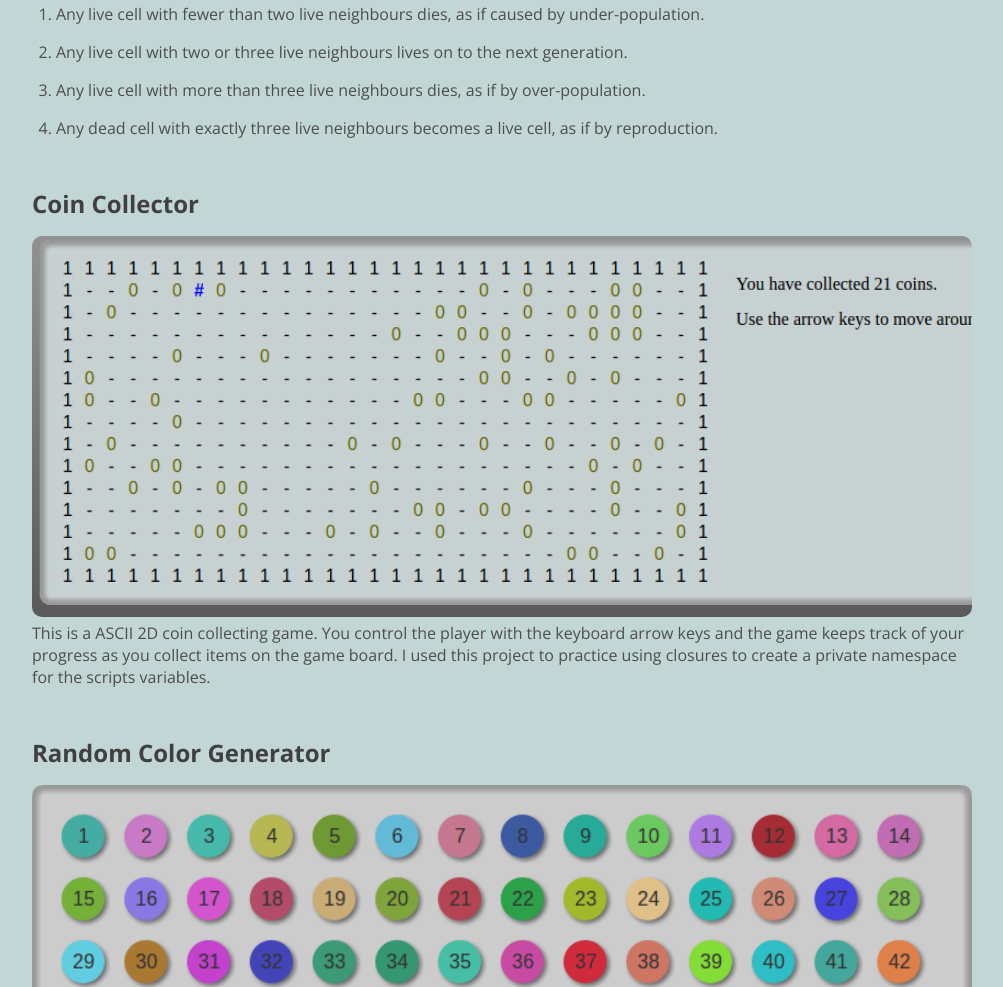
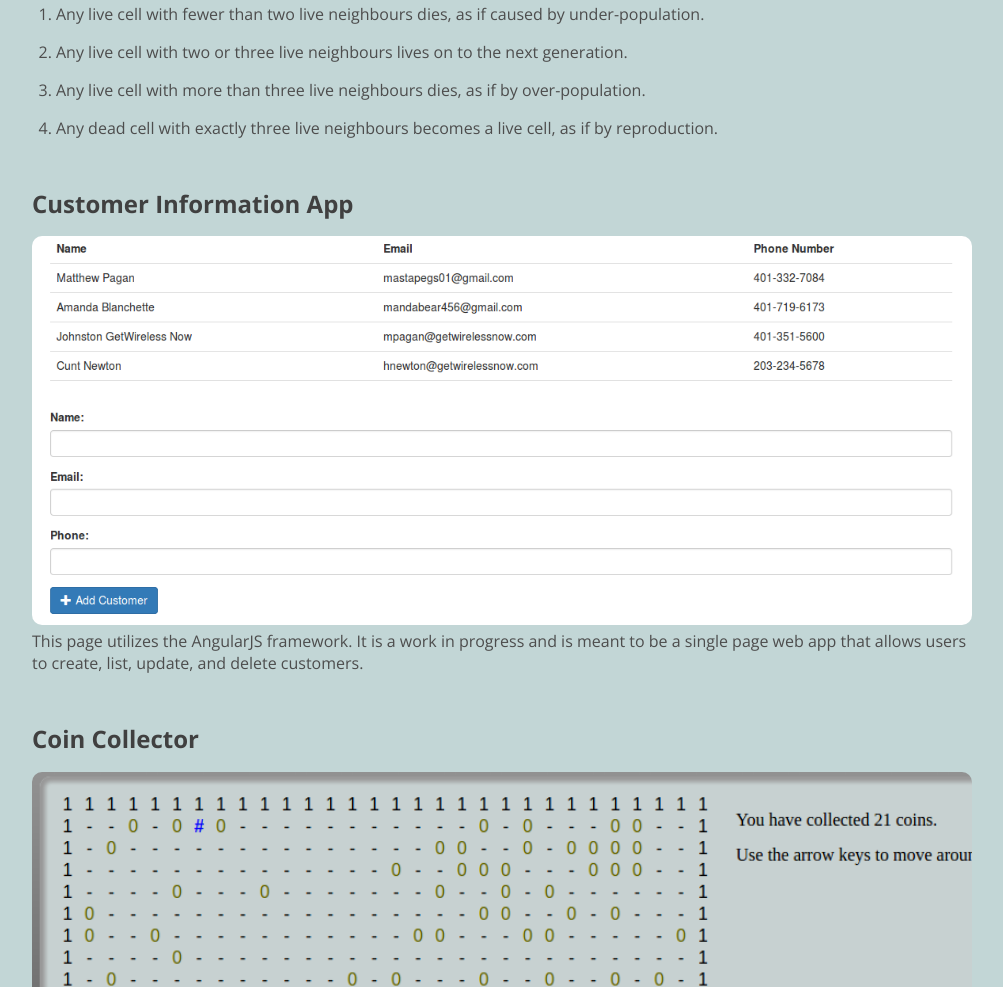
Before and after one commit to Jasonthecoder/portfolio_website, a plain HTML site: page index.html in a window 1280 px wide. Shown: the part 1069-2056 px from the top of the page, without its empty margins (138-1141 px from the left). Drawn offline with nearby package versions, Linux system fonts and the light colour scheme.

Commit message:
Customer App added

```diff
--- a/index.html
+++ b/index.html
@@ -50,6 +50,13 @@ British mathematician John Horton Conway devised a cellular automaton known as T
             <li>Any dead cell with exactly three live neighbours becomes a live cell, as if by reproduction.</li>
           </ol>
 
+          <a href="customerInfo/index.html">
+          <h4>Customer Information App</h4>
+          <img src="img/customerInfo.png"></a>
+          <p>
+This page utilizes the AngularJS framework. It is a work in progress and is meant to be a single page web app that allows users to create, list, update, and delete customers.
+          </p>
+
           <a href="coin_collector/coin_collector.html">
           <h4>Coin Collector</h4>
           <img src="img/coin_collector.png"></a>
```
Also changed, not shown: img/customerInfo.png (added).
